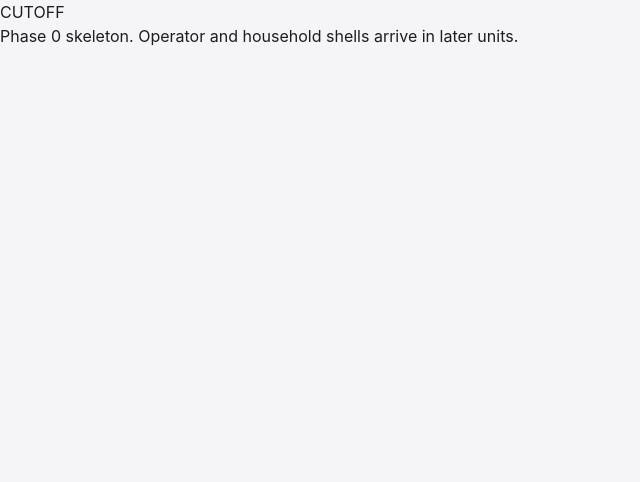
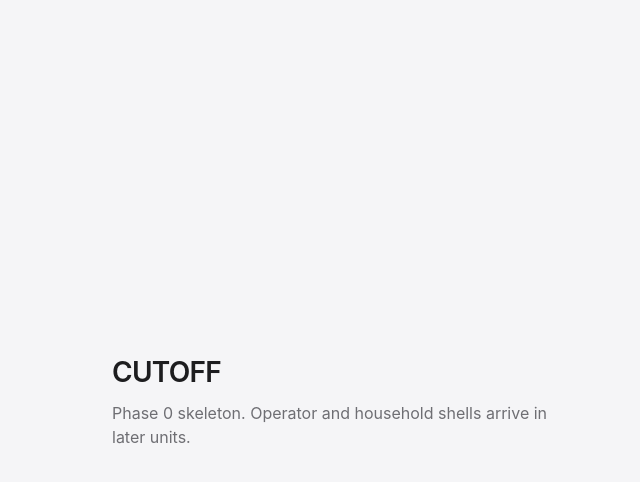
Before and after one commit to aleksanderdagr8/Cutoff, a Next.js app in the folder apps/web/: page / in a window 1280 px wide. Shown: the top 482 px of the page, without its empty margins (0-640 px from the left). Built offline with nearby package versions, Linux system fonts and the light colour scheme.

Commit message:
Phase 0: add tailwind config

```diff
--- /dev/null
+++ b/apps/web/tailwind.config.ts
@@ -0,0 +1,34 @@
+import type { Config } from "tailwindcss";
+
+const config: Config = {
+  content: ["./src/**/*.{ts,tsx}"],
+  theme: {
+    extend: {
+      colors: {
+        bg: "#F5F5F7",
+        surface: "#FFFFFF",
+        ink: "#1D1D1F",
+        secondary: "#6E6E73",
+        hairline: "#D2D2D7",
+        accent: "#1B3A4B",
+      },
+      fontFamily: {
+        sans: [
+          "ui-sans-serif",
+          "-apple-system",
+          "BlinkMacSystemFont",
+          "SF Pro Text",
+          "Inter",
+          "sans-serif",
+        ],
+      },
+      borderRadius: {
+        card: "12px",
+        control: "10px",
+      },
+    },
+  },
+  plugins: [],
+};
+
+export default config;
```
